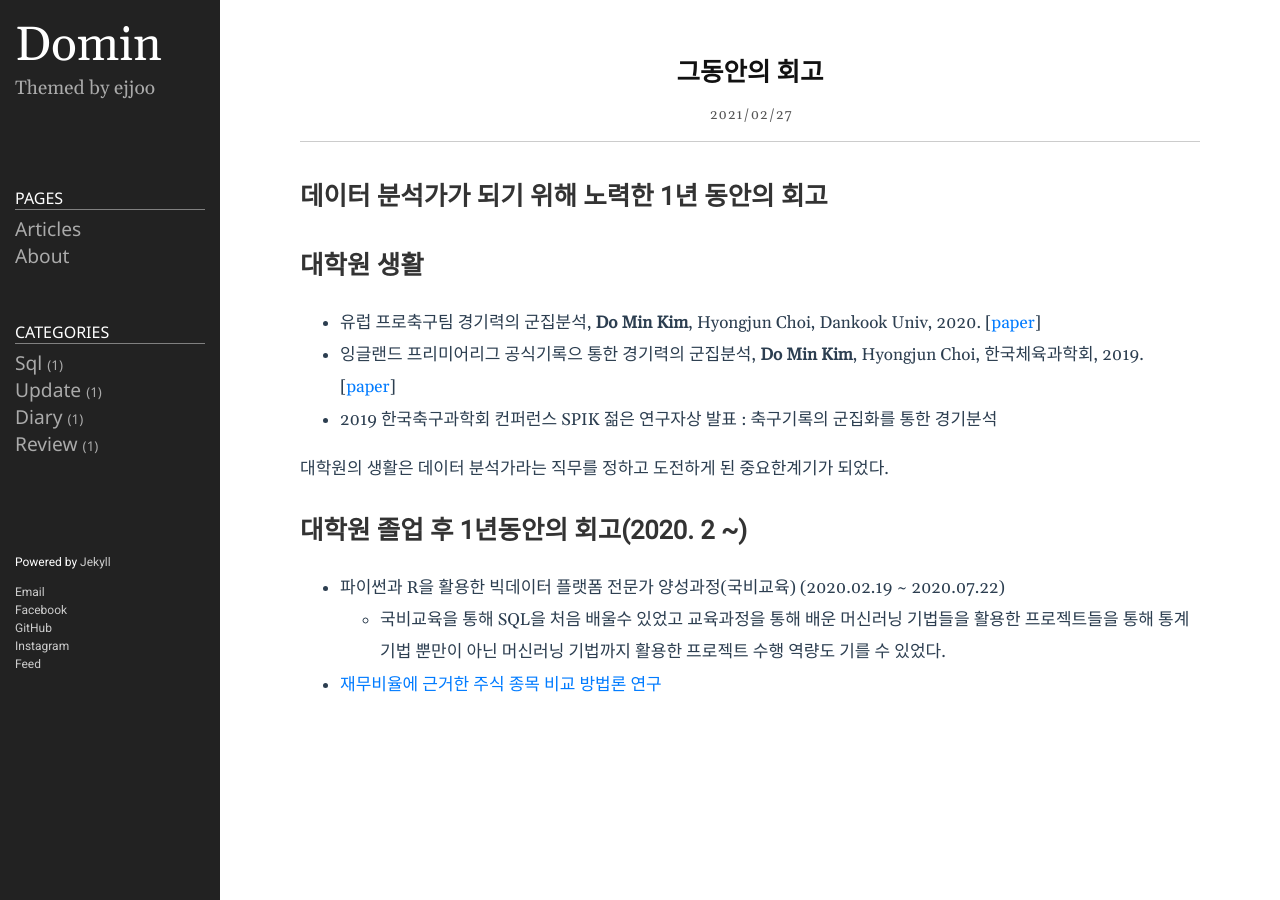
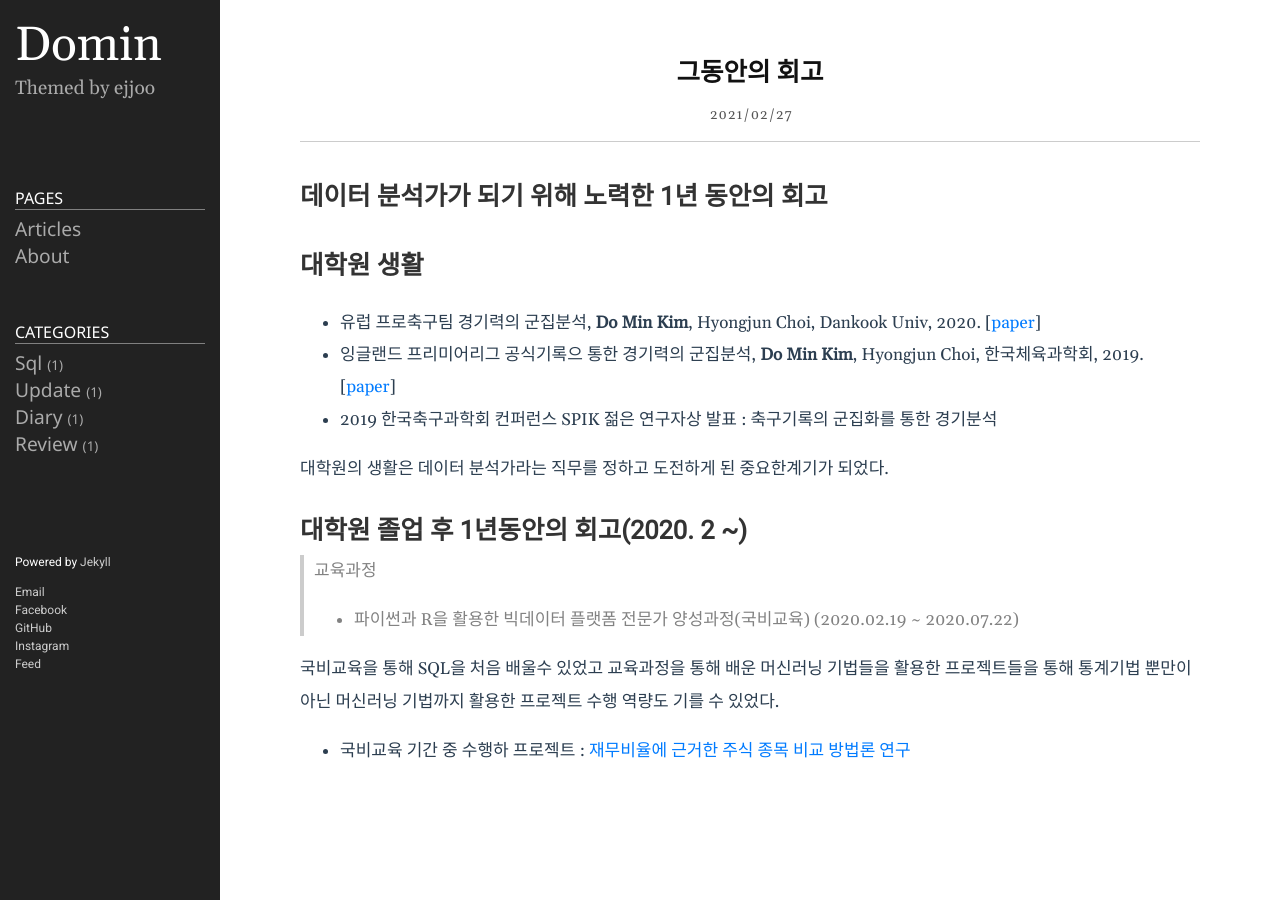
Before and after one commit to DominKim/Dominkim.github.io, a Jekyll site: the page built from _posts/2021-02-27-그동안의 회고.markdown, in a window 1280 px wide. Built offline with Jekyll 4.4.1, drawn with Linux system fonts in a browser that asks for light colours.

Commit message:
Update 2021-02-27-그동안의 회고.markdown

```diff
--- a/_posts/2021-02-27-그동안의 회고.markdown
+++ b/_posts/2021-02-27-그동안의 회고.markdown
@@ -15,7 +15,9 @@ category: Diary
 
 
 ## 대학원 졸업 후 1년동안의 회고(2020. 2 ~)
+> 교육과정
 - 파이썬과 R을 활용한 빅데이터 플랫폼 전문가 양성과정(국비교육) (2020.02.19 ~ 2020.07.22)
-  - 국비교육을 통해 SQL을 처음 배울수 있었고 교육과정을 통해 배운 머신러닝 기법들을 활용한 프로젝트들을 통해 통계기법 뿐만이 아닌 머신러닝 기법까지 활용한 프로젝트 수행 역량도
+
+  국비교육을 통해 SQL을 처음 배울수 있었고 교육과정을 통해 배운 머신러닝 기법들을 활용한 프로젝트들을 통해 통계기법 뿐만이 아닌 머신러닝 기법까지 활용한 프로젝트 수행 역량도
   기를 수 있었다.
--  [재무비율에 근거한 주식 종목 비교 방법론 연구](https://github.com/DominKim/Final_project)
+  -  국비교육 기간 중 수행하 프로젝트 : [재무비율에 근거한 주식 종목 비교 방법론 연구](https://github.com/DominKim/Final_project)
```
